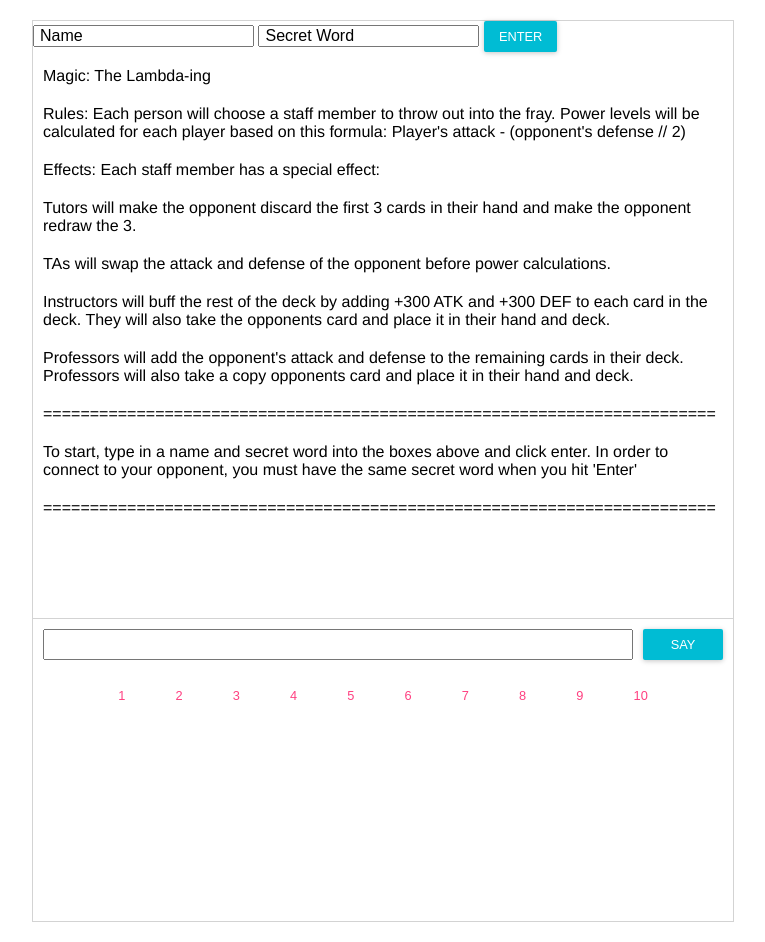
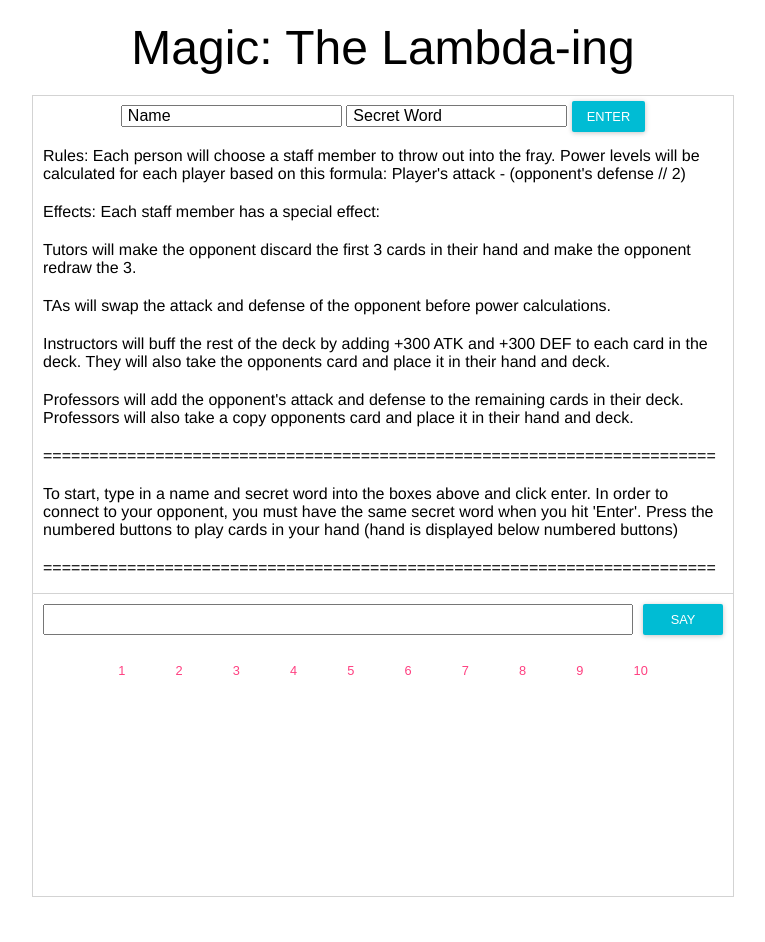
Before and after one commit to cameronmalloy/lambda, a website: page client/index.html in a window 1280 px wide. Shown: the whole page, without its empty margins (257-1022 px from the left). After the commit the page ends 917 px from the top, so only its background shows below. Drawn offline with nearby package versions, Linux system fonts and the light colour scheme; no server answers.

Commit message:
Made things a little prettier

```diff
--- a/client/index.html
+++ b/client/index.html
@@ -5,6 +5,7 @@
         <link rel="stylesheet" href="styles/main.css">
     </head>
     <body>
+        <div class="game-title">Magic: The Lambda-ing</div>
         <div class="lambda-wrapper">
             <div class="secret">
                 <form id="secret-form">
--- a/client/src/client.js
+++ b/client/src/client.js
@@ -77,7 +77,6 @@ sock.on('message', writeEvent);
 sock.on('updateCards', writeCards);
 sock.on('updateScroll', scrollDown);
 
-writeEvent('Magic: The Lambda-ing');
 writeEvent(`Rules: Each person will choose a staff member to throw out into the fray. Power levels will be calculated for each player based on this formula: Player's attack - (opponent's defense // 2)`);
 writeEvent('Effects: Each staff member has a special effect:');
 writeEvent('Tutors will make the opponent discard the first 3 cards in their hand and make the opponent redraw the 3.');
@@ -85,7 +84,7 @@ writeEvent('TAs will swap the attack and defense of the opponent before power ca
 writeEvent('Instructors will buff the rest of the deck by adding +300 ATK and +300 DEF to each card in the deck. They will also take the opponents card and place it in their hand and deck.');
 writeEvent(`Professors will add the opponent's attack and defense to the remaining cards in their deck. Professors will also take a copy opponents card and place it in their hand and deck.`);
 writeEvent('========================================================================');
-writeEvent(`To start, type in a name and secret word into the boxes above and click enter. In order to connect to your opponent, you must have the same secret word when you hit 'Enter'`);
+writeEvent(`To start, type in a name and secret word into the boxes above and click enter. In order to connect to your opponent, you must have the same secret word when you hit 'Enter'. Press the numbered buttons to play cards in your hand (hand is displayed below numbered buttons)`);
 writeEvent('========================================================================');
 
 
--- a/client/styles/main.css
+++ b/client/styles/main.css
@@ -42,7 +42,7 @@ body {
   .lambda-wrapper {
     background-color: rgb(255, 255, 255);
     width: 700px;
-    height: 900px;
+    height: 800px;
     max-height: 1100px;
     margin: 20px auto;
     display: flex;
@@ -58,7 +58,7 @@ body {
     border-bottom: 1px solid lightgrey;
     overflow-y: scroll;
     overflow-x: hidden;
-    height: 500px;
+    height: 400px;
   }
 
   #events li {
@@ -88,6 +88,11 @@ body {
     display: flex;
     padding: 10px 50px;
     justify-content: space-evenly;
+  }
+
+  form#secret-form {
+    text-align: center;
+    margin-top: 5px;
   }
 
   #name-button:disabled,
@@ -126,3 +131,13 @@ body {
     height: 200px;
     overflow-y: scroll;
   }
+
+  .game-title {
+    margin-top: 20px;
+    display: relative;
+    font-size: 3rem;
+    font-weight: 500px;
+    margin-left: auto;
+    margin-right: auto;
+    text-align: center;
+  }
```
